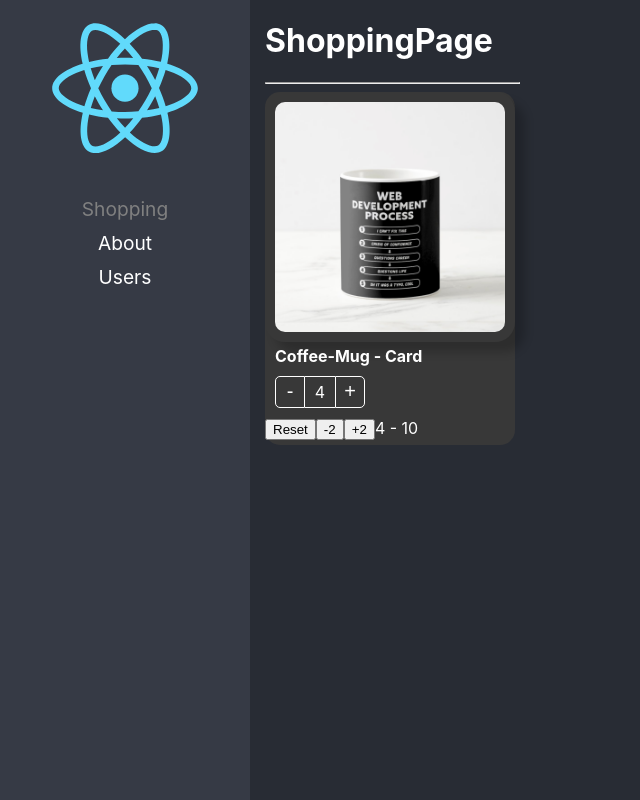
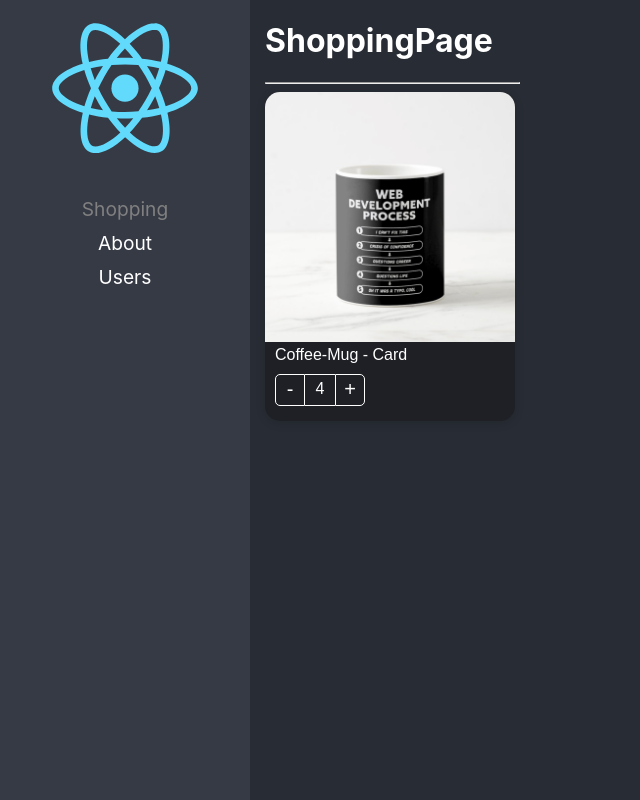
Before and after one commit to salcrom/react-app, a React (Create React App) app: page / in a window 1280 px wide. Shown: the whole page, without its empty margins (0-640 px from the left). Built offline with nearby package versions, Linux system fonts and the light colour scheme.

Commit message:
pre-npm listo

```diff
--- a/src/02-component-patterns/pages/ShoppingPage.tsx
+++ b/src/02-component-patterns/pages/ShoppingPage.tsx
@@ -2,7 +2,6 @@ import { ProductButtons, ProductCard, ProductImage, ProductTitle } from "../comp
 
 import { products } from "../data/products";
 
-import "../styles/custom-styles.css";
 
 
 const product = products[0];
@@ -18,26 +17,17 @@ export const ShoppingPage = ( ) => {
             <ProductCard
                 key={ product.id }
                 product={ product }
-                className="bg-dark text-white"
                 initialValues={{
                     count: 4,
-                    maxCount: 10,
+                    // maxCount: 10,
                 }}
             >
                 {
                     ({ reset, increaseBy, count, isMaxCountReached, maxCount }) => (
                         <>
-                            <ProductImage className="custom-image" style={{ boxShadow: '10px 10px 10px rgba(0,0,0,0.2)' }} />
-                            <ProductTitle className="text-bold" />
-                            <ProductButtons className="custom-buttons" />
-
-                            <button onClick={ reset }>Reset</button>
-                            <button onClick={ () => increaseBy(-2) }>-2</button>
-                            {
-                                ( !isMaxCountReached && <button onClick={ () => increaseBy(+2) }>+2</button> )
-                            }
-
-                            <span>{count} - { maxCount }</span>
+                            <ProductImage />
+                            <ProductTitle />
+                            <ProductButtons />
                         </>
                     )
                 }
--- a/src/02-component-patterns/styles/custom-styles.css
+++ /dev/null
@@ -1,29 +0,0 @@
-
-.bg-dark {
-    background-color: rgb(56,56,56);
-}
-
-.text-white {
-    color: white;
-}
-
-.text-bold {
-    font-weight: bold;
-}
-
-.custom-image {
-    border-radius: 20px;
-    padding: 10px;
-    width: calc(100% - 20px);
-}
-
-.custom-buttons button, .custom-buttons div {
-    border-color: white;
-    color: white;
-}
-
-.shopping-cart {
-    position: fixed;
-    right: 10px;
-    top: 0px;
-}
--- a/src/02-component-patterns/styles/styles.module.css
+++ b/src/02-component-patterns/styles/styles.module.css
@@ -1,10 +1,12 @@
 
 
 .productCard {
-    background-color: white;
+    background-color: #1E2025;
     border-radius: 15px;
-    color: black;
+    box-shadow: 0px 2px 10px rgba(0,0,0,0.15);
+    color: white;
     padding-bottom: 5px;
+    font-family: Arial, Helvetica, sans-serif;
     width: 250px;
     margin-right: 5px;
     margin-top: 5px;
@@ -28,8 +30,9 @@
 .buttonMinus {
     cursor: pointer;
     background-color: transparent;
-    border: 1px solid black;
+    border: 1px solid white;
     border-radius: 5px 0px 0px 5px;
+    color: white;
     font-size: 20px;
     width: 30px;
 }
@@ -39,8 +42,9 @@
 }
 
 .countLabel {
-    border-bottom: 1px solid black;
-    border-top: 1px solid black;
+    border-bottom: 1px solid white;
+    border-top: 1px solid white;
+    color: white;
     font-size: 16px;
     height: 25px;
     padding-top: 5px;
@@ -51,8 +55,9 @@
 .buttonAdd {
     cursor: pointer;
     background-color: transparent;
-    border: 1px solid black;
+    border: 1px solid white;
     border-radius: 0px 5px 5px 0px;
+    color: white;
     font-size: 20px;
     width: 30px;
 }
@@ -61,8 +66,9 @@
     background-color: rgba(0, 0, 0, 0.1);
 }
 
+
 .disabled {
-    border-color : grey !important;
+    border-color: grey !important;
     border-left: 1px solid white !important;
-    color : grey !important;
+    color: grey !important;
 }
--- /dev/null
+++ b/styles.css
@@ -0,0 +1,25 @@
+form {
+    display: flex;
+    flex-direction: column;
+    width: 400px;
+}
+
+input, select {
+    margin-top: 5px;
+    outline: none;
+    padding: 10px;
+}
+
+
+button {
+    margin-top: 20px;
+    padding: 10px;
+}
+
+span, .error-message {
+    color: red;
+}
+
+.has-error {
+    border: 1px solid red;
+}
```
